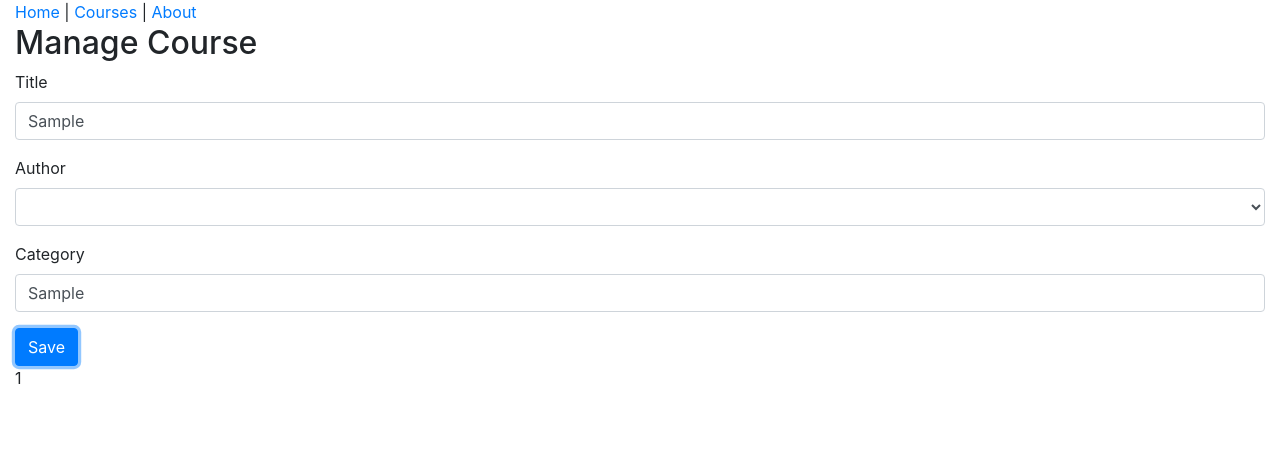
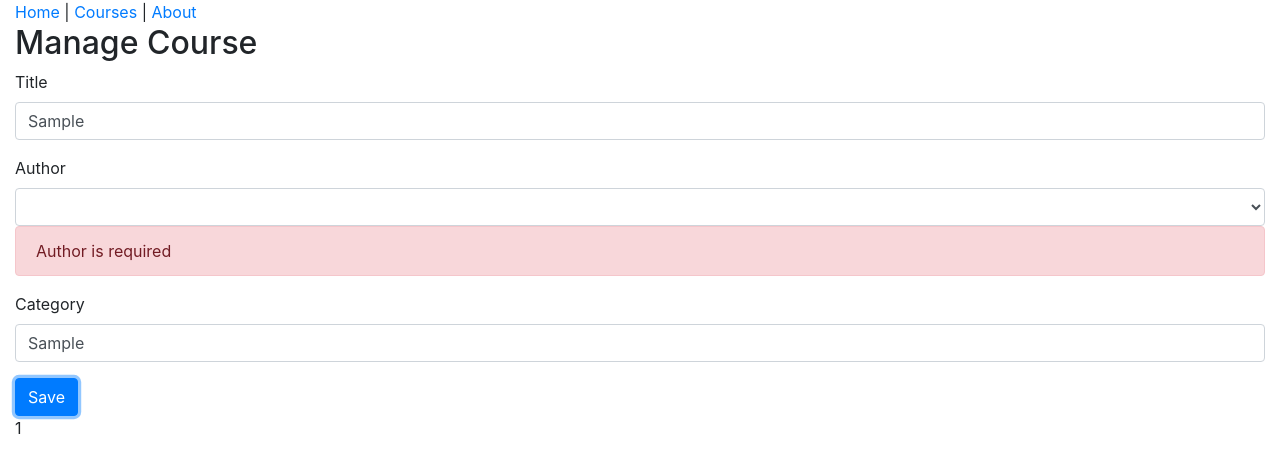
Before and after one commit to mutoromike/React-App, a React (Create React App) app: page /course/1 in a window 1280 px wide. Both pictures are taken after typing "Sample", "Sample" into the empty fields and a click on the input "Save". Shown: the top 472 px of the page. Built offline with nearby package versions, Linux system fonts and the light colour scheme; no server answers.

Commit message:
auto-fill forms

```diff
--- a/src/Components/CourseForm.js
+++ b/src/Components/CourseForm.js
@@ -10,6 +10,7 @@
                 name="title"
                 onChange={props.onChange}
                 value={props.course.title}
+                error={props.errors.title}
             />
 
             <div className="form-group">
@@ -27,6 +28,9 @@
                         <option value="2">Scott Allen</option>
                     </select>
                 </div>
+                {props.errors.authorId && (
+                    <div className="alert alert-danger">{props.errors.authorId}</div>
+                )}
             </div>
 
 
@@ -36,6 +40,7 @@
                 name="category"
                 onChange={props.onChange}
                 value={props.course.category}
+                error={props.errors.category}
             />
 
             <input type="submit" value="Save" className="btn btn-primary" />
--- a/src/Components/ManageCoursePage.js
+++ b/src/Components/ManageCoursePage.js
@@ -1,10 +1,11 @@
-import React, { useState } from 'react';
+import React, { useState, useEffect } from 'react';
 import CourseForm from './CourseForm'
 // import { Prompt } from "react-router-dom";
 import * as CourseApi from '../api/courseApi';
 import { toast } from 'react-toastify';
 
 const ManageCoursePage = props => {
+    const [errors, setErrors] = useState({})
     const [course, setCourse] = useState({ //setCourse is the setter, setting Course
         id: null,
         slug: "",
@@ -13,6 +14,9 @@
         category: ""
     })
 
+    useEffect(() => {
+        const slug = props.match.params.slug
+    })
     // Using Destructuring
     function handleChange({ target }) {
         setCourse({
@@ -27,20 +31,34 @@
     //     setCourse(updatedCourse)
     // }
 
+    function formIsValid() {
+        const _errors = {}
+        if (!course.title) _errors.title = "Title is required"
+        if (!course.authorId) _errors.authorId = "Author is required"
+        if (!course.category) _errors.category = "Category is required"
+
+        setErrors(_errors)
+        return Object.keys(_errors).length === 0
+    }
+
     function handleSubmit(event) {
         event.preventDefault()
+        if (!formIsValid()) return
         CourseApi.saveCourse(course).then(() => {
             props.history.push("/courses")
             toast.success("Course created successfully")
         })
     }
+
     return (
         <>
             <h2>Manage Course</h2>
             <CourseForm
+                errors={errors}
                 course={course}
                 onChange={handleChange}
                 onSubmit={handleSubmit}
+                handleErrors={formIsValid}
             />
             {/* <Prompt when={true} message="Are you sure you wanna leave?" /> */}
             {props.match.params.slug}
--- a/tools/db.json
+++ b/tools/db.json
@@ -72,11 +72,11 @@
     },
     {
       "id": 11,
-      "slug": "theatrics",
-      "title": "Theatrics",
+      "slug": "politics",
+      "title": "Politics",
       "authorId": 2,
-      "category": "Acting",
-      "createdAt": 1578309285661
+      "category": "Siasa",
+      "createdAt": 1578309567054
     }
   ],
   "authors": [
```
